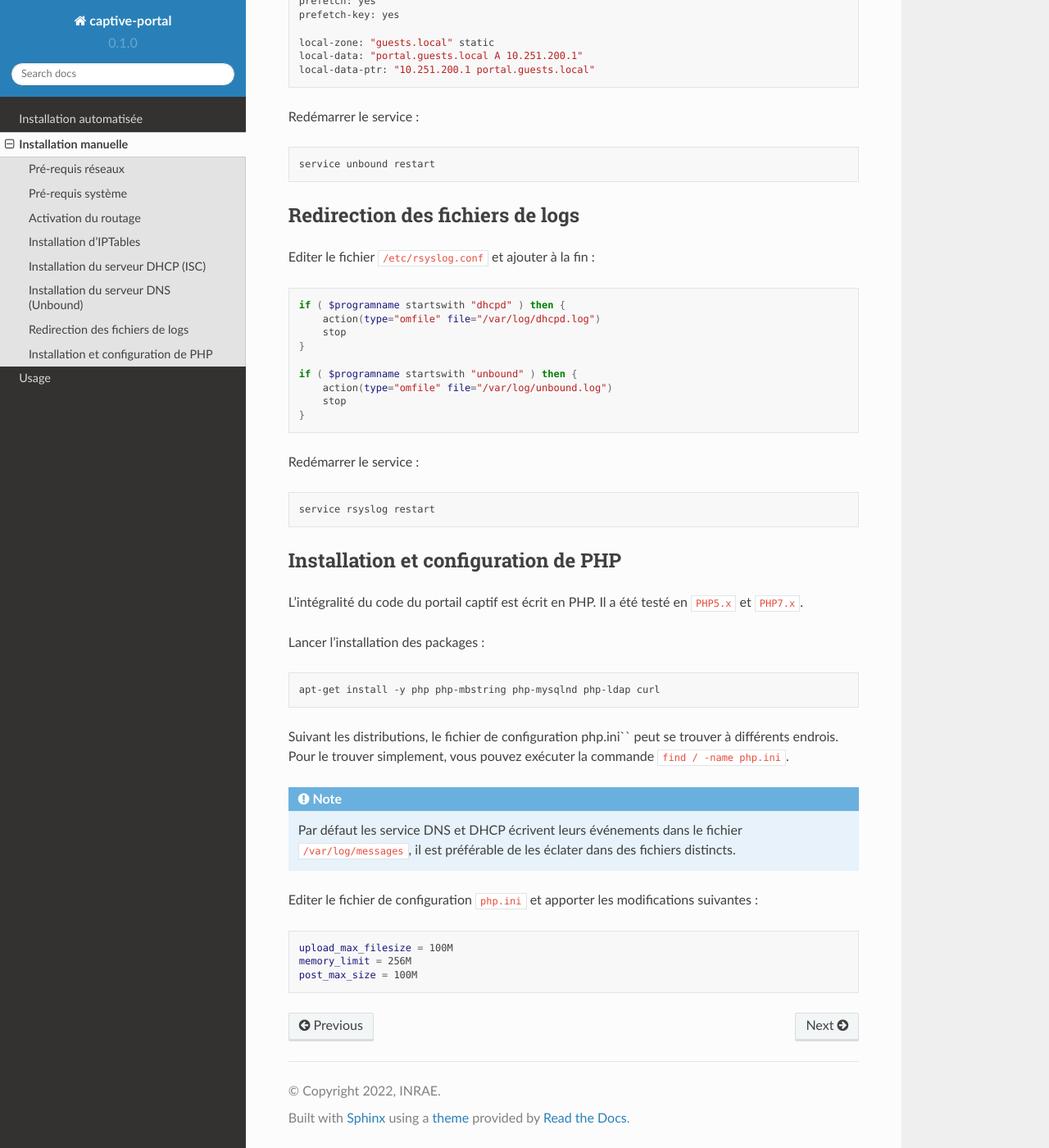
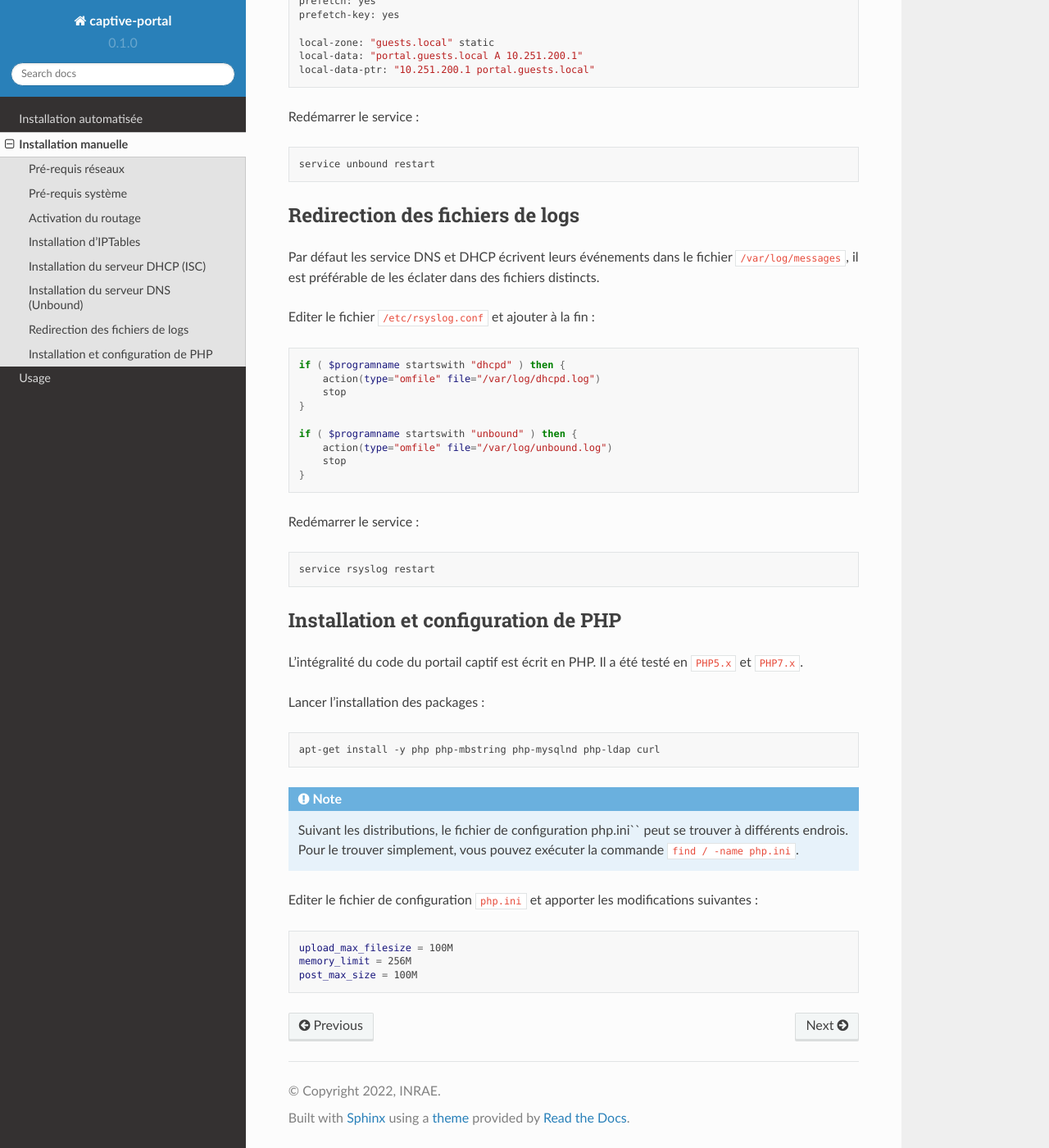
Before and after one commit to ayashisunyday/eduauth, a Sphinx documentation site: the page built from docs/source/manual.install.rst, in a window 1280 px wide and 1400 px high, scrolled down 4751 px. Shown: the whole window at 82% size. Built offline with Sphinx 7.4.7 and the Read the Docs theme 2.0.0, drawn with Linux system fonts in a browser that asks for light colours; part of the change alters nothing that is shown.

```diff
--- a/docs/source/manual.install.rst
+++ b/docs/source/manual.install.rst
@@ -221,6 +221,8 @@ Redémarrer le service :
 Redirection des fichiers de logs
 ------------
 
+Par défaut les service DNS et DHCP écrivent leurs événements dans le fichier ``/var/log/messages``, il est préférable de les éclater dans des fichiers distincts.
+
 Editer le fichier ``/etc/rsyslog.conf`` et ajouter à la fin :
 
 .. code-block:: bash
@@ -252,10 +254,8 @@ Lancer l'installation des packages :
 
    apt-get install -y php php-mbstring php-mysqlnd php-ldap curl
 
-Suivant les distributions, le fichier de configuration php.ini`` peut se trouver à différents endrois. Pour le trouver simplement, vous pouvez exécuter la commande ``find / -name php.ini``.
-
 .. note::
-   Par défaut les service DNS et DHCP écrivent leurs événements dans le fichier ``/var/log/messages``, il est préférable de les éclater dans des fichiers distincts.
+   Suivant les distributions, le fichier de configuration php.ini`` peut se trouver à différents endrois. Pour le trouver simplement, vous pouvez exécuter la commande ``find / -name php.ini``.
 
 Editer le fichier de configuration ``php.ini`` et apporter les modifications suivantes :
 
```
